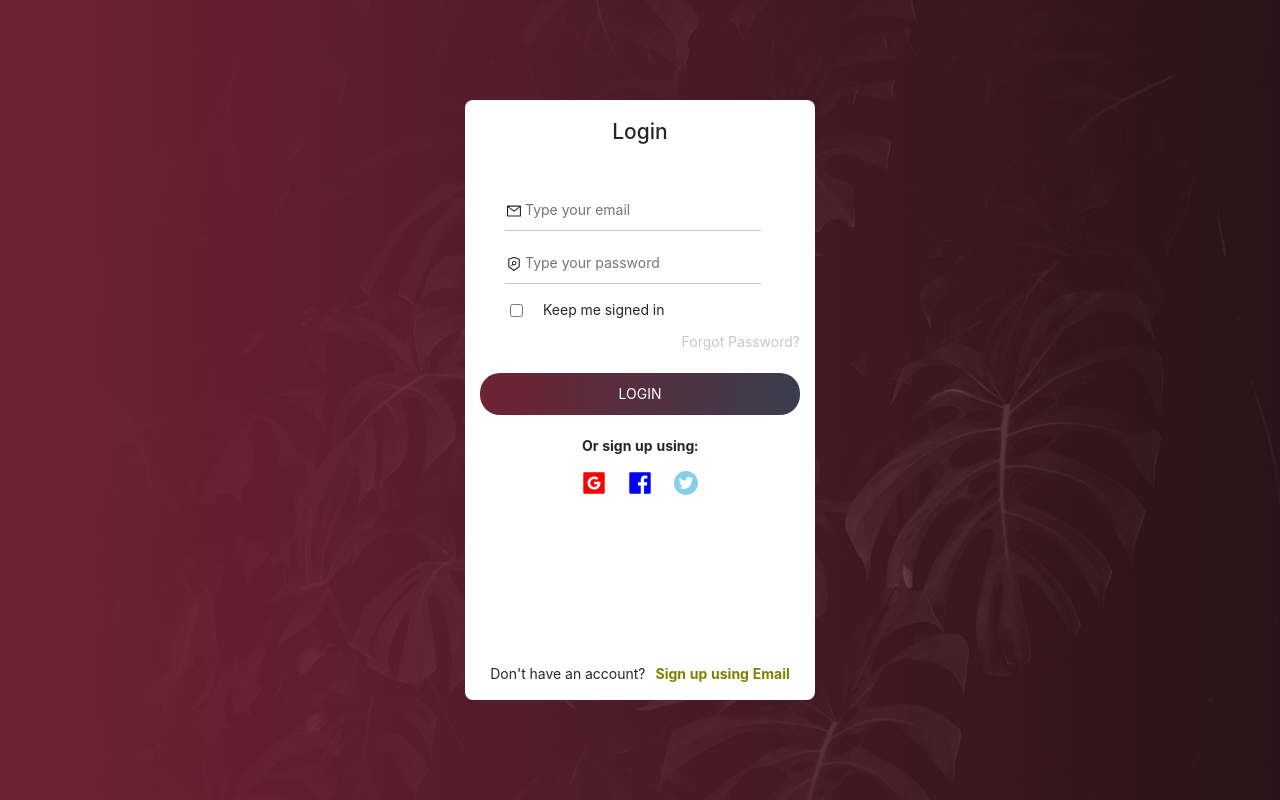
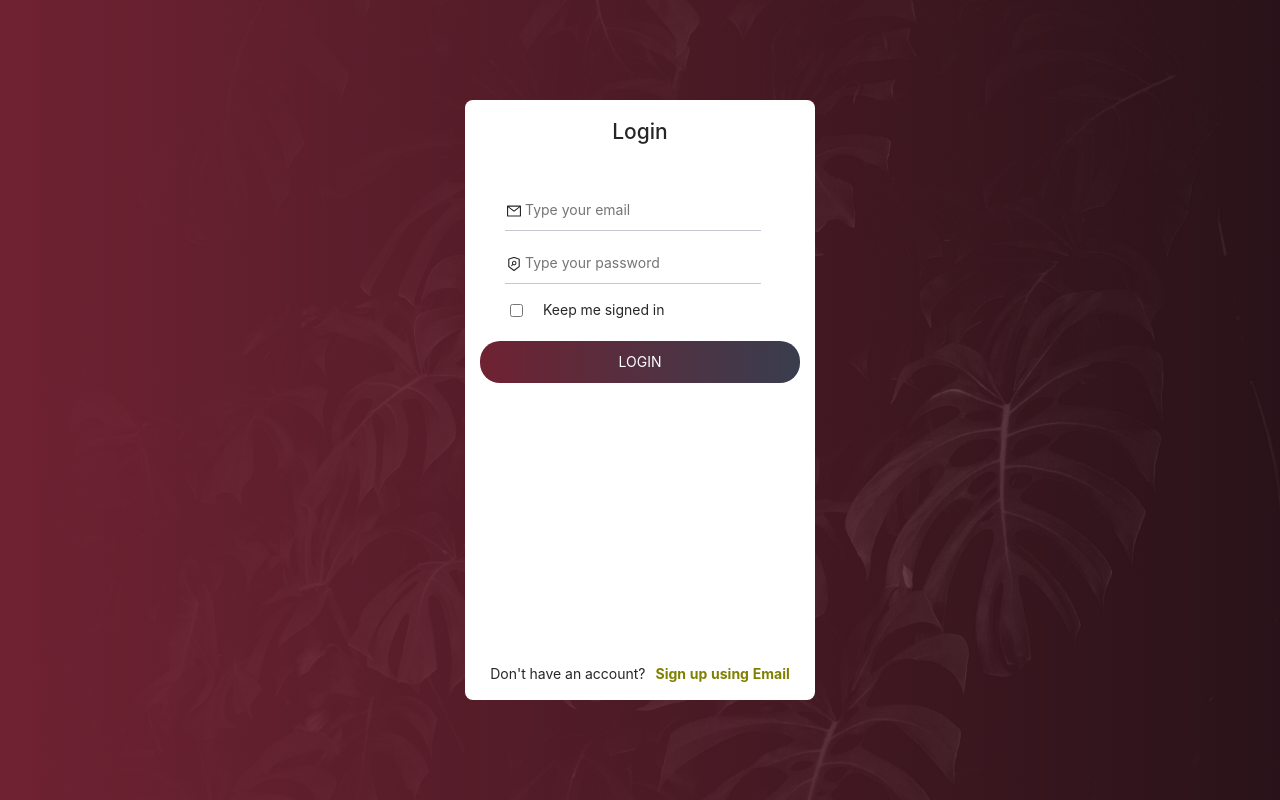
Before and after one commit to ahmed7am1d/ToDoApp-Clean-Architecture, a React (Create React App) app in the folder todo.client/: page / in a window 1280 px wide. Built offline with nearby package versions, Linux system fonts and the light colour scheme; a web font is replaced by a local one.

Commit message:
Updating the login page.

```diff
--- a/todo.client/src/constants/ApiConstants.js
+++ b/todo.client/src/constants/ApiConstants.js
@@ -4,7 +4,7 @@ const ApiConstants = {
   RANDOM_QUOTES_ENDPOINT: "/api/quotes",
 
   //-ToDO API
-  TODO_API_BASE_URL: "https://todoapp-webapi.azurewebsites.net",
+  TODO_API_BASE_URL: "http://localhost:5133",
 
   //--Auth EndPoints
   REGISTER_ENDPOINT: "/auth/register",
--- a/todo.client/src/pages/Auth/Login/Login.jsx
+++ b/todo.client/src/pages/Auth/Login/Login.jsx
@@ -183,22 +183,22 @@ const Login = () => {
               />
               <label htmlFor="persist">Keep me signed in</label>
             </div>
-            <div className="forgot-password-wrapper">
+            {/* <div className="forgot-password-wrapper">
               <a href="#">Forgot Password?</a>
-            </div>
+            </div> */}
             <div className="login-button-wrapper">
               <button type="submit" className="login-button">
                 Login
               </button>
             </div>
-            <div className="signup-wrapper">
+            {/* <div className="signup-wrapper">
               <p>Or sign up using:</p>
               <div className="sign-up-icons-wrapper">
                 <GoogleSquareFilled className="google-icon" />
                 <FacebookFilled className="facebook-icon" />
                 <TwitterCircleFilled className="twitter-icon" />
               </div>
-            </div>
+            </div> */}
 
             <div className="sign-up-email-wrapper">
               <p>Don't have an account?</p>
```
Also changed, not shown: 5 other files (tests, documents, lock files or other folders).
